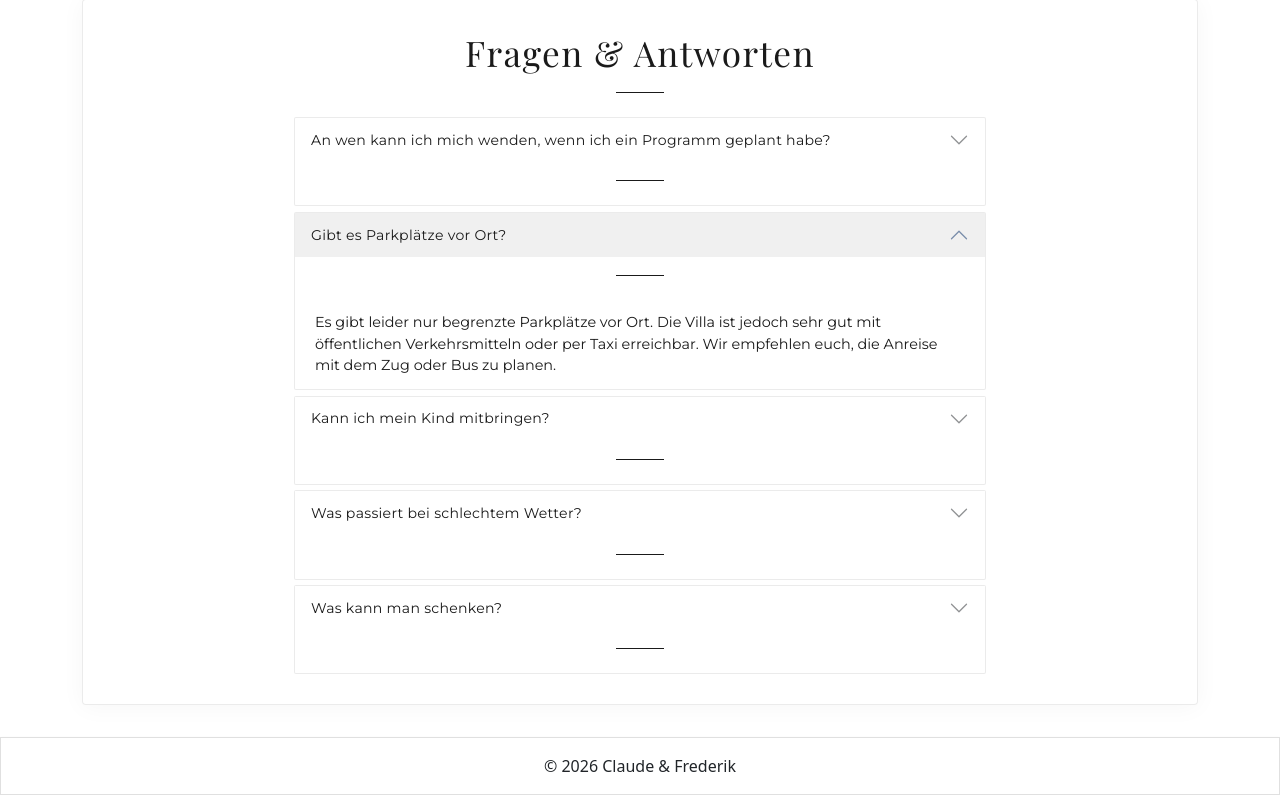
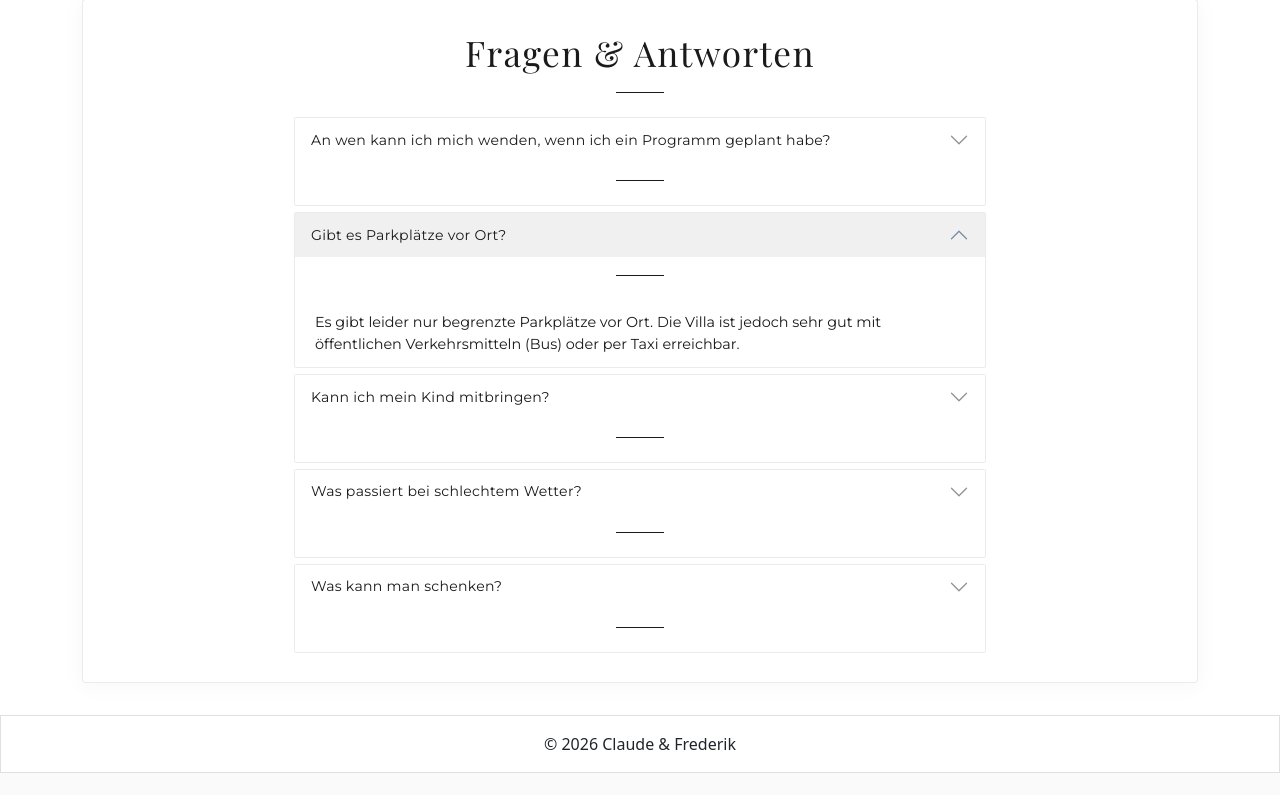
Before and after one commit to fredigee/hochzeit-website, a Flask app: page / in a window 1280 px wide, after a click on "Gibt es Parkplätze vor Ort?". Shown: the part 3701-4496 px from the top of the page. After the commit the page ends 4474 px from the top, so only its background shows below. Run offline with Flask 3, Linux system fonts and the light colour scheme; a user stored in the database is signed in; some libraries are stand-ins or nearby versions.

Commit message:
FAQ: Parkplatz-Text und Geschenk-Formulierung angepasst
Co-Authored-By: Claude Opus 4.8 <noreply@anthropic.com>

```diff
--- a/templates/index.html
+++ b/templates/index.html
@@ -438,7 +438,7 @@
                             </h2>
                             <div id="collapse2" class="accordion-collapse collapse" aria-labelledby="faq2" data-bs-parent="#faqAccordion">
                                 <div class="accordion-body py-1">
-                                    <p class="mb-0">Es gibt leider nur begrenzte Parkplätze vor Ort. Die Villa ist jedoch sehr gut mit öffentlichen Verkehrsmitteln oder per Taxi erreichbar. Wir empfehlen euch, die Anreise mit dem Zug oder Bus zu planen.</p>
+                                    <p class="mb-0">Es gibt leider nur begrenzte Parkplätze vor Ort. Die Villa ist jedoch sehr gut mit öffentlichen Verkehrsmitteln (Bus) oder per Taxi erreichbar.</p>
                                 </div>
                             </div>
                         </div>
@@ -480,7 +480,7 @@
                             </h2>
                             <div id="collapse5" class="accordion-collapse collapse" aria-labelledby="faq5" data-bs-parent="#faqAccordion">
                                 <div class="accordion-body py-1">
-                                    <p class="mb-0">Wer uns etwas schenken möchte, denkt am besten an etwas Kleines – bitte nichts Sperriges, das zu viel Platz braucht. Vielen Dank!</p>
+                                    <p class="mb-0">Wer uns etwas schenken möchte, denkt am besten an etwas, das nicht zu sperrig ist und nicht zu viel Platz braucht. Vielen Dank!</p>
                                 </div>
                             </div>
                         </div>
```
